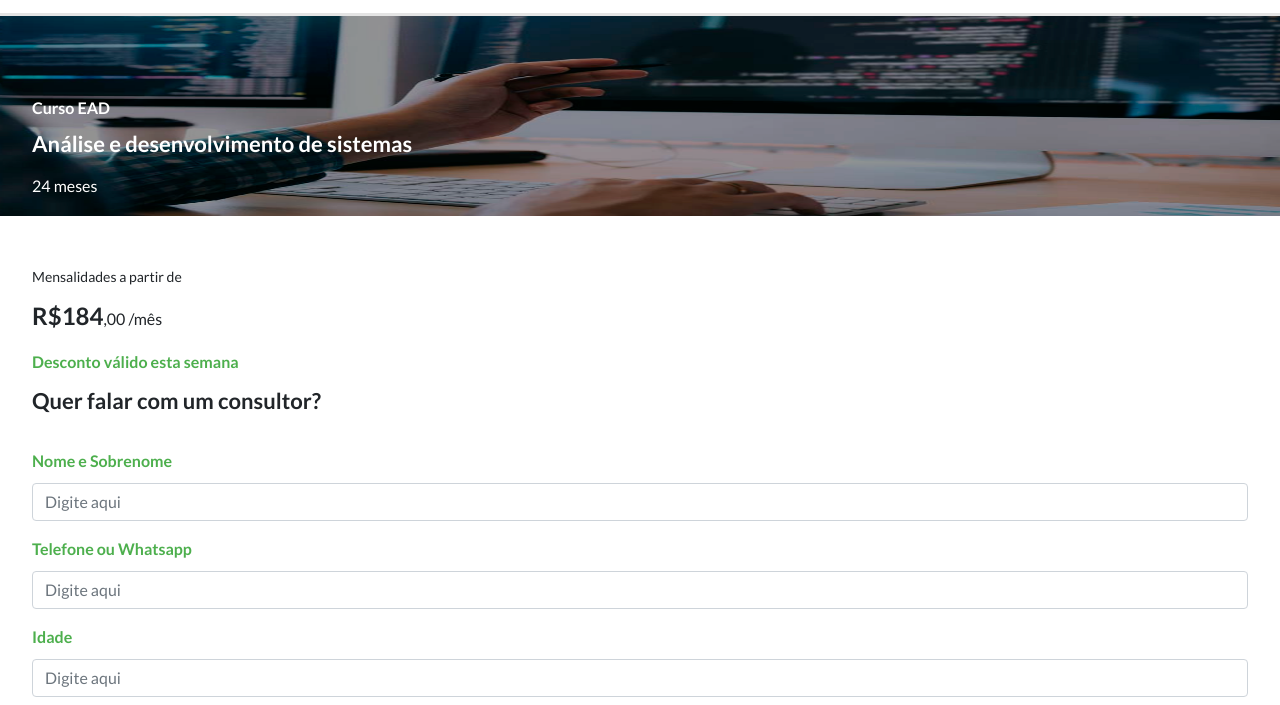
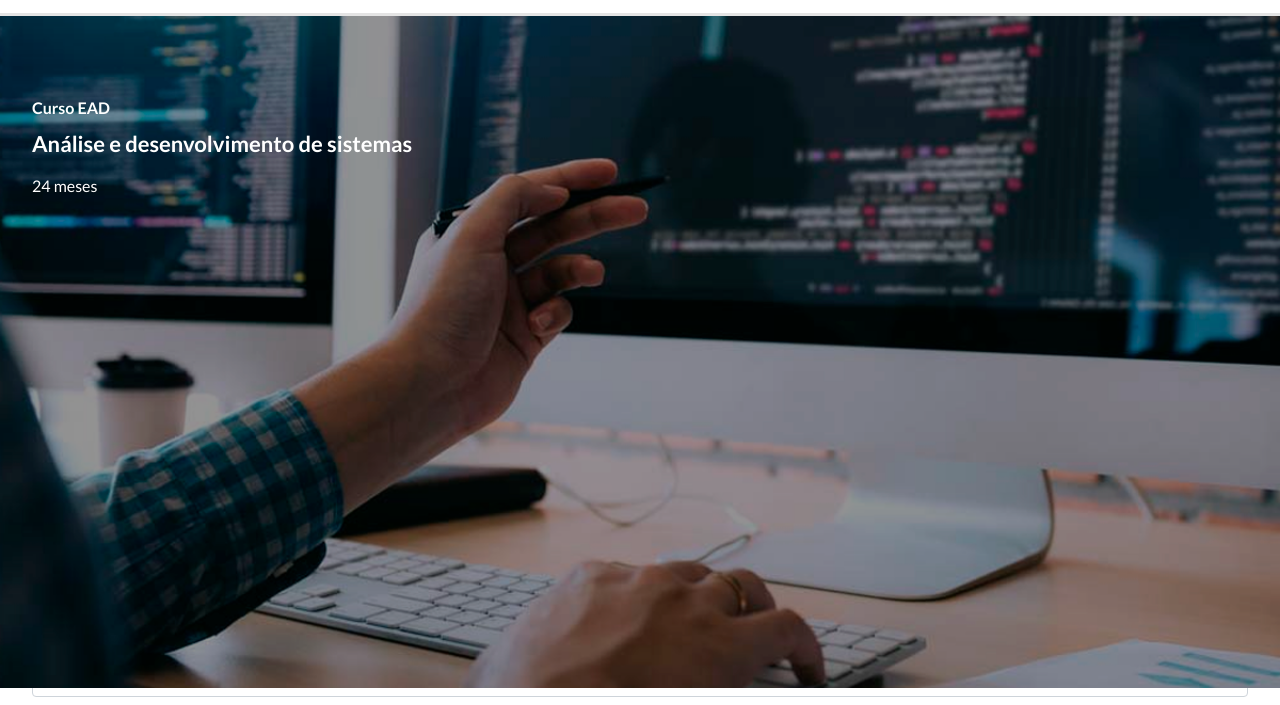
Before and after one commit to emidde/formulario-analise-system, a plain HTML site: page index.html in a window 1280 px wide. Shown: the part 95-800 px from the top of the page. Drawn offline with nearby package versions, Linux system fonts and the light colour scheme.

Commit message:
Update style.css

```diff
--- a/style.css
+++ b/style.css
@@ -69,8 +69,6 @@ form {
 .background-imagem img {
     width: 100%;
     position: absolute;
-    height: 25%;
-    max-height: 35%;
 }
 
 .text-grad {
```
